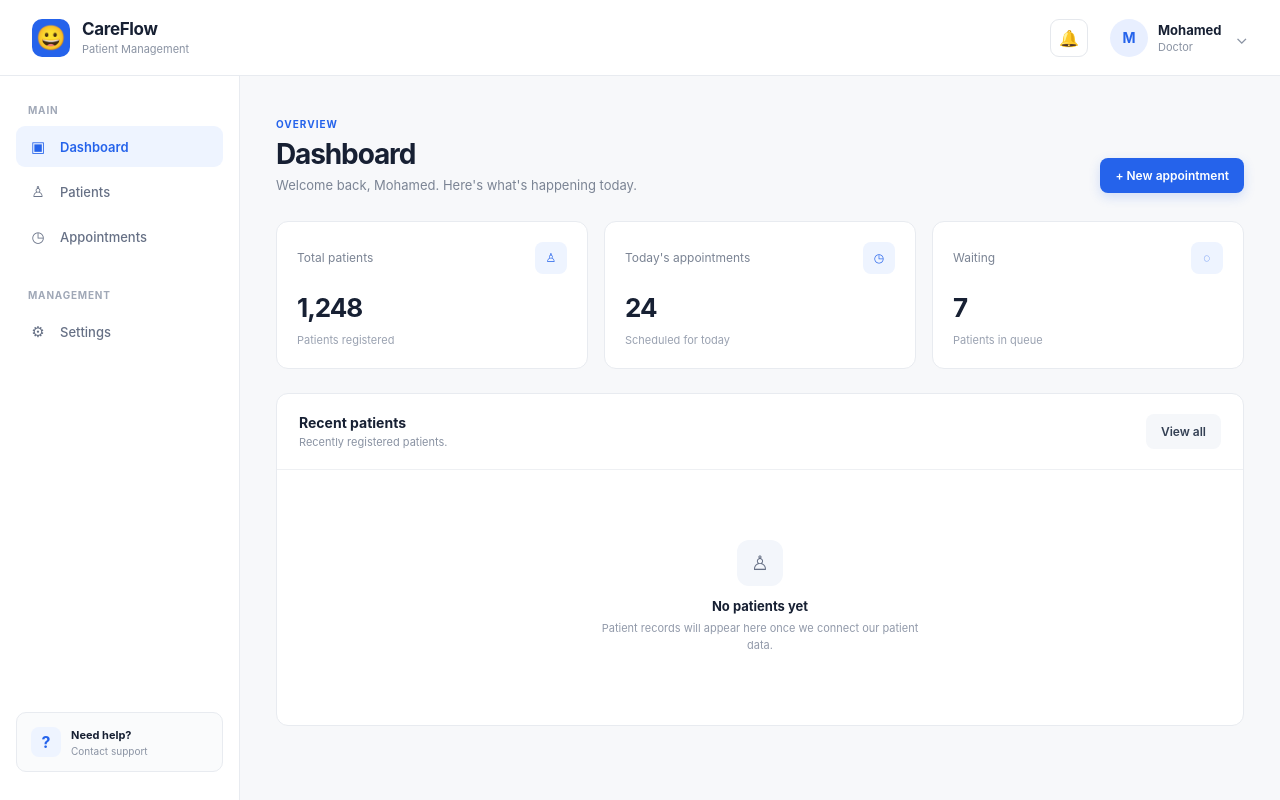
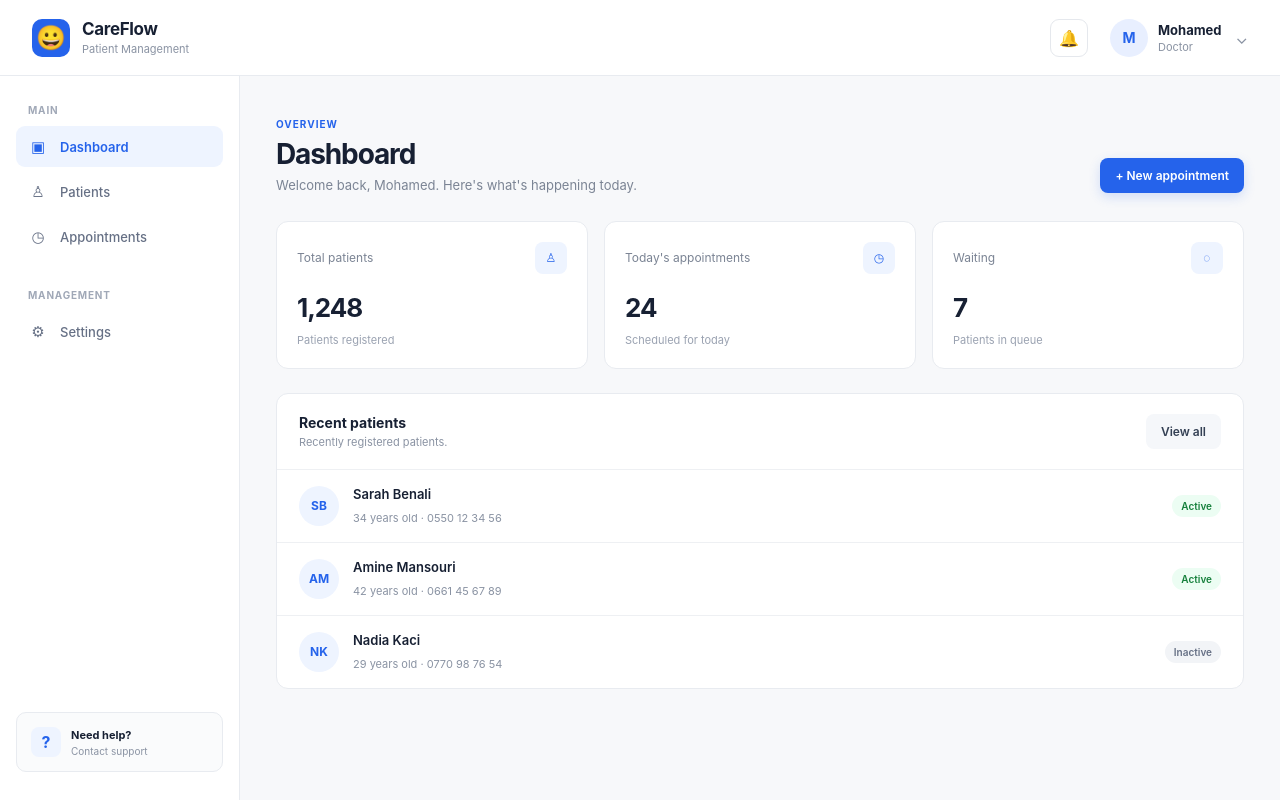
Before and after one commit to medBtn/react_careflow, a React (Vite) app: page / in a window 1280 px wide. Built offline with nearby package versions, Linux system fonts and the light colour scheme.

Commit message:
feat(react props): add patient card that takes param patient props from patient list.

```diff
--- a/src/App.tsx
+++ b/src/App.tsx
@@ -1,6 +1,6 @@
 import { Header } from "./components/Header/Header";
 import { Dashboard } from "./components/Dashboard/Dashboard";
-import { Sidebar } from "./components/Sidebar/sidebar";
+import { Sidebar } from "./components/Sidebar/Sidebar";
 
 function App() {
   return (
--- a/src/components/Dashboard/Dashboard.tsx
+++ b/src/components/Dashboard/Dashboard.tsx
@@ -1,3 +1,33 @@
+import PatientList from "../../features/patients/components/PatientList";
+import type { Patient } from "../../features/patients/types/Patient";
+
+const patients: Patient[] = [
+  {
+    id: 1,
+    firstName: "Sarah",
+    lastName: "Benali",
+    age: 34,
+    phone: "0550 12 34 56",
+    status: "active",
+  },
+  {
+    id: 2,
+    firstName: "Amine",
+    lastName: "Mansouri",
+    age: 42,
+    phone: "0661 45 67 89",
+    status: "active",
+  },
+  {
+    id: 3,
+    firstName: "Nadia",
+    lastName: "Kaci",
+    age: 29,
+    phone: "0770 98 76 54",
+    status: "inactive",
+  },
+];
+
 export function Dashboard() {
   return (
     <main className="dashboard">
@@ -7,14 +37,10 @@ export function Dashboard() {
 
           <h2>Dashboard</h2>
 
-          <p>
-            Welcome back, Mohamed. Here's what's happening today.
-          </p>
+          <p>Welcome back, Mohamed. Here's what's happening today.</p>
         </div>
 
-        <button className="primary-button">
-          + New appointment
-        </button>
+        <button className="primary-button">+ New appointment</button>
       </div>
 
       <section className="stats-grid">
@@ -26,9 +52,7 @@ export function Dashboard() {
 
           <strong>1,248</strong>
 
-          <span className="stat-description">
-            Patients registered
-          </span>
+          <span className="stat-description">Patients registered</span>
         </article>
 
         <article className="stat-card">
@@ -39,9 +63,7 @@ export function Dashboard() {
 
           <strong>24</strong>
 
-          <span className="stat-description">
-            Scheduled for today
-          </span>
+          <span className="stat-description">Scheduled for today</span>
         </article>
 
         <article className="stat-card">
@@ -52,9 +74,7 @@ export function Dashboard() {
 
           <strong>7</strong>
 
-          <span className="stat-description">
-            Patients in queue
-          </span>
+          <span className="stat-description">Patients in queue</span>
         </article>
       </section>
 
@@ -64,23 +84,10 @@ export function Dashboard() {
             <h3>Recent patients</h3>
             <p>Recently registered patients.</p>
           </div>
-
-          <button className="secondary-button">
-            View all
-          </button>
+          <button className="secondary-button">View all</button>
         </div>
-
-        <div className="empty-state">
-          <div className="empty-icon">♙</div>
-
-          <h4>No patients yet</h4>
-
-          <p>
-            Patient records will appear here once we connect
-            our patient data.
-          </p>
-        </div>
+        <PatientList patients={patients} />
       </section>
     </main>
-  )
+  );
 }
--- /dev/null
+++ b/src/features/patients/components/PatientCard.tsx
@@ -0,0 +1,29 @@
+import type { Patient } from "../types/Patient";
+
+interface PatientCardProps {
+  patient: Patient;
+}
+
+function PatientCard({ patient }: PatientCardProps) {
+  return (
+    <article className="patient-card">
+      <div className="patient-avatar">
+        {patient.firstName.charAt(0)}
+        {patient.lastName.charAt(0)}
+      </div>
+      <div className="patient-info">
+        <h4>
+          {patient.firstName} {patient.lastName}
+        </h4>
+        <span>
+          {patient.age} years old · {patient.phone}
+        </span>
+      </div>
+      <span className={`patient-status ${patient.status}`}>
+        {patient.status}
+      </span>
+    </article>
+  );
+}
+
+export default PatientCard;
--- /dev/null
+++ b/src/features/patients/components/PatientList.tsx
@@ -0,0 +1,20 @@
+import type { Patient } from "../types/Patient";
+import PatientCard from "./PatientCard";
+
+interface PatientListProps {
+    patients: Patient[];
+}
+
+function PatientList({patients}: PatientListProps) {
+  return (
+    <div>
+        {
+            patients.map((patient)=>{
+                return <PatientCard patient = {patient}/>
+            })
+        }
+    </div>
+  )
+}
+
+export default PatientList
--- /dev/null
+++ b/src/features/patients/types/Patient.ts
@@ -0,0 +1,8 @@
+export interface Patient {
+  id: number
+  firstName: string
+  lastName: string
+  age: number
+  phone: string
+  status: 'active' | 'inactive'
+}
--- a/src/index.css
+++ b/src/index.css
@@ -516,6 +516,84 @@ li {
   line-height: 1.6;
 }
 
+/* patient list and dashboard */
+.patient-list {
+  display: flex;
+  flex-direction: column;
+}
+
+.patient-card {
+  display: flex;
+  align-items: center;
+  gap: 14px;
+
+  padding: 16px 22px;
+
+  border-bottom: 1px solid #eef0f3;
+}
+
+.patient-card:last-child {
+  border-bottom: 0;
+}
+
+.patient-avatar {
+  width: 40px;
+  height: 40px;
+
+  display: grid;
+  place-items: center;
+
+  flex-shrink: 0;
+
+  border-radius: 50%;
+
+  background: #eef4ff;
+  color: #2563eb;
+
+  font-size: 12px;
+  font-weight: 700;
+}
+
+.patient-info {
+  flex: 1;
+  min-width: 0;
+}
+
+.patient-info h4 {
+  margin: 0 0 4px;
+
+  font-size: 13px;
+  font-weight: 600;
+}
+
+.patient-info span {
+  color: #8a93a3;
+  font-size: 11px;
+}
+
+.patient-status {
+  padding: 5px 9px;
+
+  border-radius: 999px;
+
+  font-size: 10px;
+  font-weight: 600;
+  text-transform: capitalize;
+}
+
+.patient-status.active {
+  background: #ecfdf3;
+  color: #16803c;
+}
+
+.patient-status.inactive {
+  background: #f2f4f7;
+  color: #667085;
+}
+
+
+
+
 /* =========================
    RESPONSIVE
    ========================= */
```
